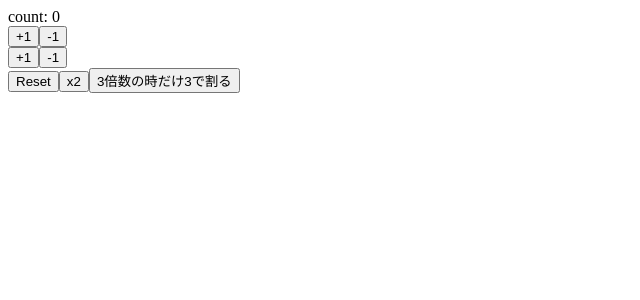
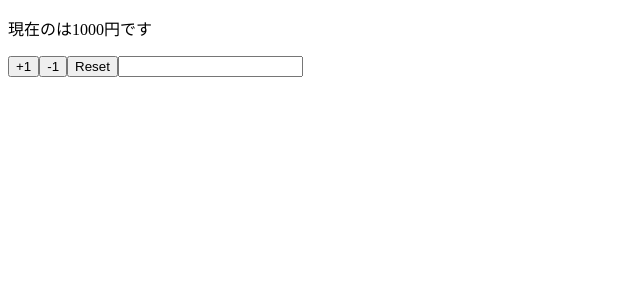
Before and after one commit to macotonacamura/react-hooks-101, a React (Create React App) app: page / in a window 1280 px wide. Shown: the top 300 px of the page, without its empty margins (0-640 px from the left). Built offline with nearby package versions, Linux system fonts and the light colour scheme.

Commit message:
implement component using multiple states

```diff
--- a/src/App.js
+++ b/src/App.js
@@ -1,45 +1,31 @@
 import React, {useState} from 'react'
 
-const App = () => {
-  const [count, setCount] = useState(0)//useState:配列を返す、常に二つの要素を返す。setCountはcountを操作する権限を持つ
+const App = props => {
 
-  const increment = () => setCount(count + 1) //②状態を+1させてあげる処理をしたい  //①<button>にて、 +1するためにincreamentという関数を用意してあげよう
-  const decrement = () => setCount(count - 1)
-  const increment2 = () => setCount(previousCount => previousCount +1 ) //引数を関数にした処理もできる。やってることは①と同じ
-  const decrement2 = () => setCount(previousCount => previousCount -1 ) //prevcountが引数 それ
-  const reset = () => setCount(0)
-  const double = () => setCount(count*2)
-  // const devideThree = (count) => {
-  //   if (count % 3 === 0 ) {
-  //    return setCount(count%3)
-  //  }
-  // }
-  const devideThree = () => setCount(previousCount => {
-    if (count % 3 === 0 ){
-      return previousCount / 3
-    } else {
-      return previousCount
-    }
-  })
+  const [name, setName] = useState(props.name)
+  const [price, setPrice] = useState(props.price)
 
-  return (
+  const reset = () => {
+    setPrice(props.price)
+    setName(props.name)
+  }
+
+//e.target.value >>> onChangeが発生した時のinputに入力されている文字列
+
+  return ( //onClick={この中に関数を書いてもOK}
     <>
-    <div>count: {count}</div>
-    <div>
-      <button onClick={increment}>+1</button>
-      <button onClick={decrement}>-1</button>
-    </div>
-    <div>
-      <button onClick={increment2}>+1</button>
-      <button onClick={decrement2}>-1</button>
-    </div>
-    <div>
+      <p>現在の{name}は{price}円です</p>
+      <button onClick={() => setPrice(price + 1)}>+1</button>
+      <button onClick={() => setPrice(price - 1)}>-1</button>
       <button onClick={reset}>Reset</button>
-      <button onClick={double}>x2</button>
-      <button onClick={devideThree}>3倍数の時だけ3で割る</button>
-    </div>
+      <input value={name} onChange={e => setName(e.target.value)}/>
     </>
   )
 }
 
+App.defaultProps = {
+    name: '',
+    price:1000
+}
+
 export default App;
```
